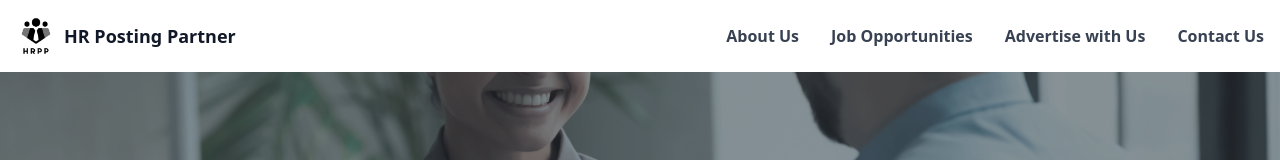
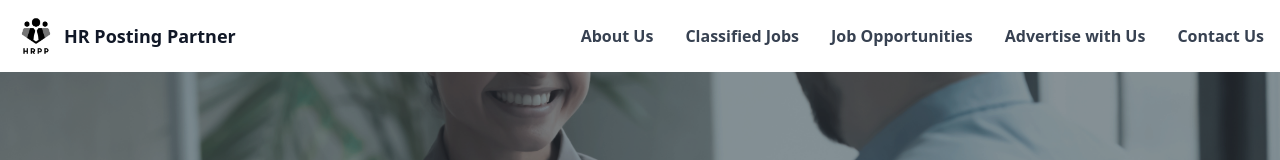
Before and after one commit to yahyaasaanretail-a11y/hrpp-next, a Next.js app: page / in a window 1280 px wide. Shown: the top 160 px of the page. Built offline with nearby package versions, Linux system fonts and the light colour scheme.

Commit message:
Classified Jobs added in Nav bar

```diff
--- a/components/Navbar.tsx
+++ b/components/Navbar.tsx
@@ -49,6 +49,10 @@ const Navbar = () => {
         <div className="hidden md:flex space-x-8">
           <Link href="/about-us" className="text-gray-700 hover:text-blue-600 font-semibold">
             About Us
+          </Link>
+
+          <Link href="/classified-jobs" className="text-gray-700 hover:text-blue-600 font-semibold">
+            Classified Jobs
           </Link>
 
           <div className="relative inline-block">
```
